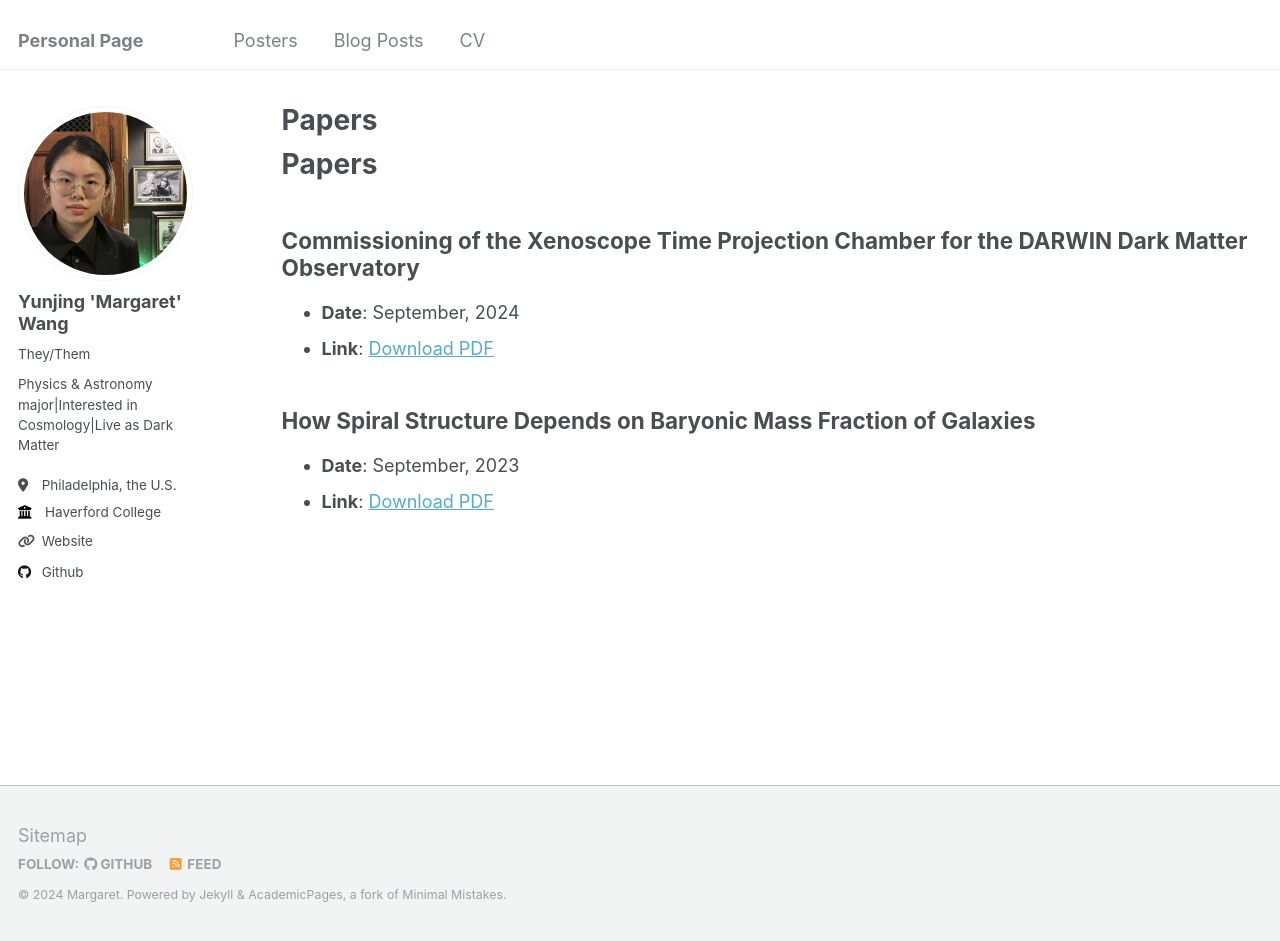
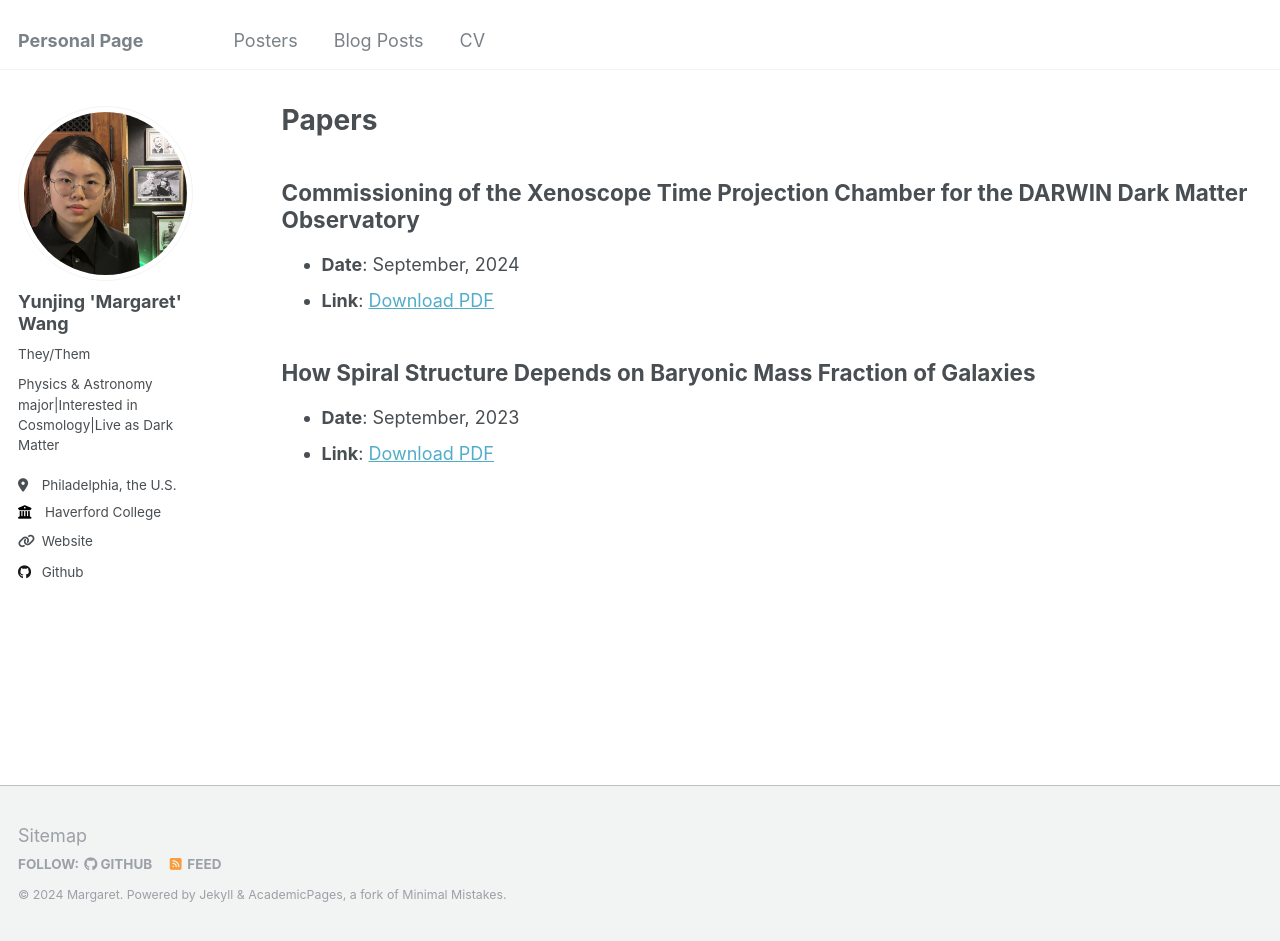
Before and after one commit to Margaret42/Yunjing-Wang, a Jekyll site: the page built from _pages/papers.md, in a window 1280 px wide and 941 px high. Built offline with Jekyll 4.4.1, drawn with Linux system fonts in a browser that asks for light colours.

Commit message:
Update papers.md

```diff
--- a/_pages/papers.md
+++ b/_pages/papers.md
@@ -8,7 +8,6 @@ redirect_from:
 ---
 {% include base_path %}
 
-# Papers
 
 ## Commissioning of the Xenoscope Time Projection Chamber for the DARWIN Dark Matter Observatory
 - **Date**: September, 2024
```
